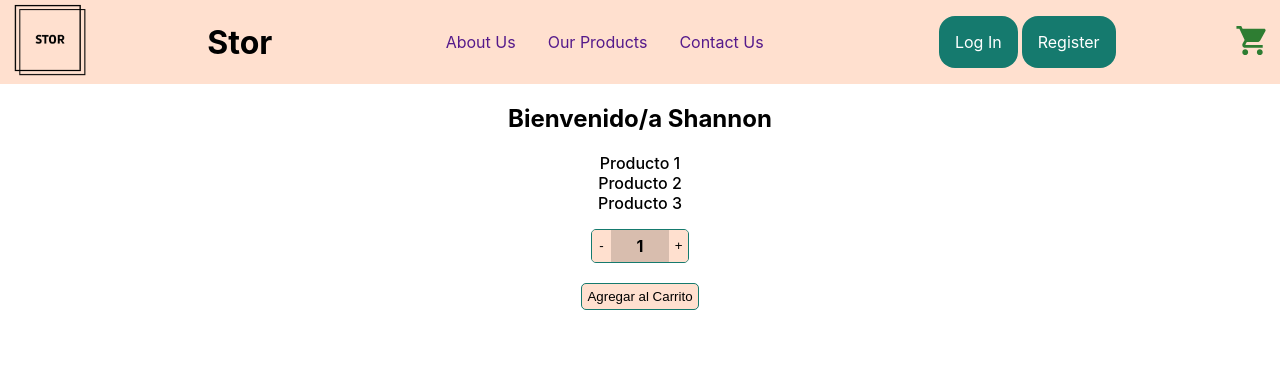
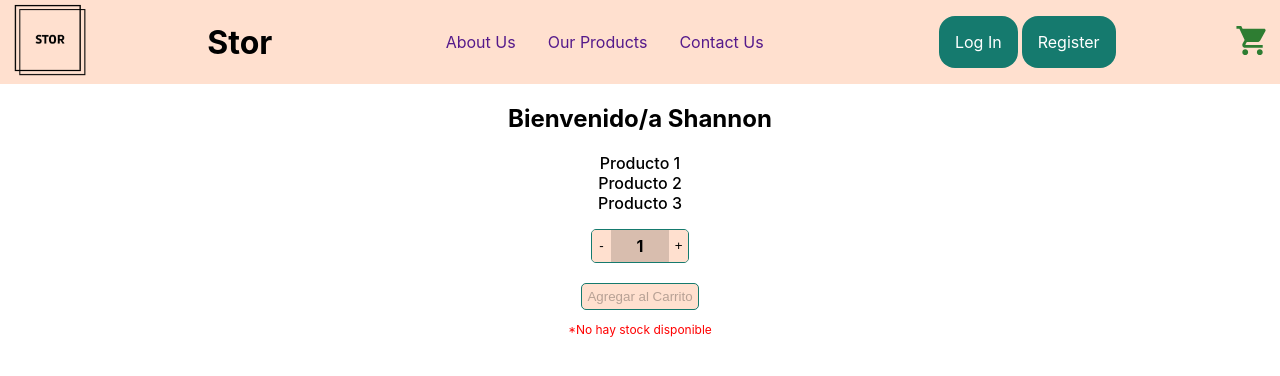
Before and after one commit to ShannonEchegaray/CoderHouse-React-Desafio6, a React (Create React App) app: page / in a window 1280 px wide. Shown: the top 376 px of the page. Built offline with nearby package versions, Linux system fonts and the light colour scheme.

Commit message:
Agregando validacion de errores

```diff
--- a/src/components/ItemListContainer/ItemListContainer.js
+++ b/src/components/ItemListContainer/ItemListContainer.js
@@ -4,8 +4,12 @@ import React from "react";
 
 const ItemListContainer = ({greeting}) => {
 
-  const onAdd = () => {
-    alert("Se compro el producto");
+  const onAdd = (counter, stock) => {
+    if(counter <= stock){
+      alert("Se compro el producto");
+    } else {
+      alert("No hay stock disponible. \nEl Stock disponible es de " + stock);
+    }
   }
 
   return (
@@ -17,7 +21,7 @@ const ItemListContainer = ({greeting}) => {
         <li>Producto 3</li>
       </ul>
       <ItemCount
-      stock={20} initial={1} onAdd={onAdd}
+      stock={0} initial={1} onAdd={onAdd}
       />
     </>
   )
--- a/src/components/itemCount/ItemCount.css
+++ b/src/components/itemCount/ItemCount.css
@@ -44,3 +44,9 @@
 .contadorBoton:hover{
     background-color: #f3d6c6;
 }
+
+.error{
+    color:red;
+    text-align: center;
+    font-size: 0.75em;
+}
--- a/src/components/itemCount/ItemCount.js
+++ b/src/components/itemCount/ItemCount.js
@@ -20,7 +20,8 @@ const ItemCount = ({stock, initial, onAdd}) => {
           <h4>{counter}</h4>
           <button onClick={() => add()}>+</button>
         </div>
-        <button className="contadorBoton" onClick={onAdd}>Agregar al Carrito</button>
+        <button className="contadorBoton" onClick={() => onAdd(counter, stock)} disabled={stock == 0 && "true"}>Agregar al Carrito</button>
+        {stock == 0 && <p className="error">*No hay stock disponible</p>}
     </div>
   )
 }
```
